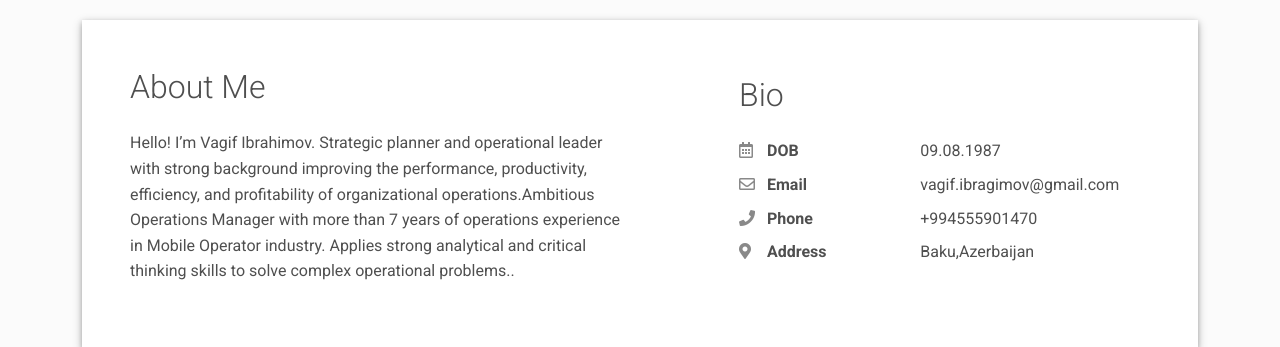
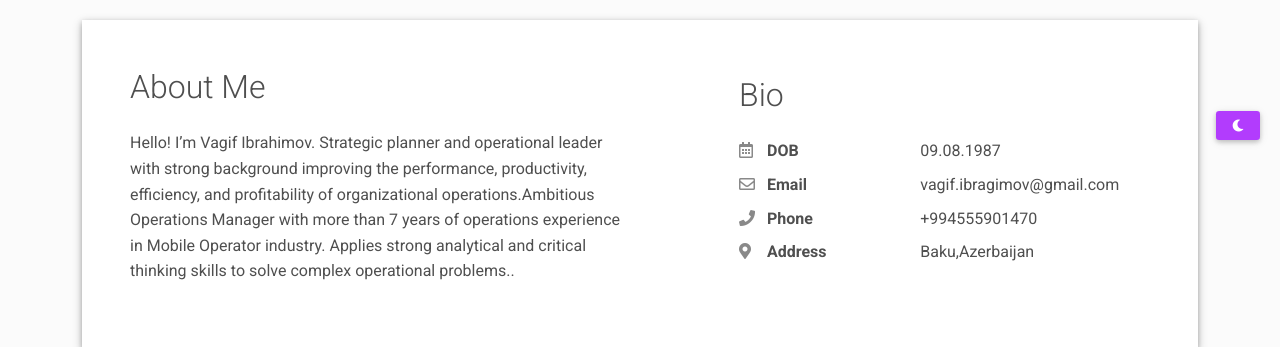
Before and after one commit to tuller01/resume, a Flask app: page / in a window 1280 px wide. Shown: the part 640-987 px from the top of the page. Run offline with Flask 2, Linux system fonts and the light colour scheme; some libraries are stand-ins or nearby versions.

Commit message:
feat: add dark mode and scroll to top

```diff
--- a/static/css/main.css
+++ b/static/css/main.css
@@ -140,3 +140,31 @@
   .page-break {
     padding-top: 5rem;
     page-break-before: always; } }
+
+#floating-buttons {
+  position: fixed;
+  bottom: 20px;
+  right: 20px;
+  display: flex;
+  flex-direction: column;
+  gap: 10px;
+  z-index: 1000; }
+
+#scroll-top-btn {
+  display: none; }
+
+body.dark-mode {
+  background-color: #121212;
+  color: #f1f1f1; }
+
+body.dark-mode .bg-white {
+  background-color: #1e1e1e !important; }
+
+body.dark-mode .text-muted {
+  color: #bbbbbb !important; }
+
+body.dark-mode a {
+  color: #66b2ff; }
+
+body.dark-mode .nav-link {
+  color: #f1f1f1; }
--- a/static/scripts/main.js
+++ b/static/scripts/main.js
@@ -5,3 +5,33 @@
 });
 
 // Add your javascript here
+
+const scrollBtn = document.getElementById('scroll-top-btn');
+const themeToggle = document.getElementById('theme-toggle');
+
+if (scrollBtn) {
+  window.addEventListener('scroll', () => {
+    if (window.pageYOffset > 100) {
+      scrollBtn.style.display = 'block';
+    } else {
+      scrollBtn.style.display = 'none';
+    }
+  });
+  scrollBtn.addEventListener('click', () => {
+    window.scrollTo({ top: 0, behavior: 'smooth' });
+  });
+}
+
+if (themeToggle) {
+  themeToggle.addEventListener('click', () => {
+    document.body.classList.toggle('dark-mode');
+    const icon = themeToggle.querySelector('i');
+    if (document.body.classList.contains('dark-mode')) {
+      icon.classList.remove('fa-moon');
+      icon.classList.add('fa-sun');
+    } else {
+      icon.classList.remove('fa-sun');
+      icon.classList.add('fa-moon');
+    }
+  });
+}
--- a/templates/index.html
+++ b/templates/index.html
@@ -344,6 +344,10 @@
         </div>
       </div>
     </footer>
+    <div id="floating-buttons" class="d-print-none">
+      <button id="scroll-top-btn" class="btn btn-info btn-sm mb-2"><i class="fas fa-arrow-up"></i></button>
+      <button id="theme-toggle" class="btn btn-secondary btn-sm"><i class="fas fa-moon"></i></button>
+    </div>
     <script src="/static/scripts/mdb.min.js?ver=1.2.1"></script>
     <script src="/static/scripts/aos.js?ver=1.2.1"></script>
     <script src="/static/scripts/main.js?ver=1.2.1"></script>
```
